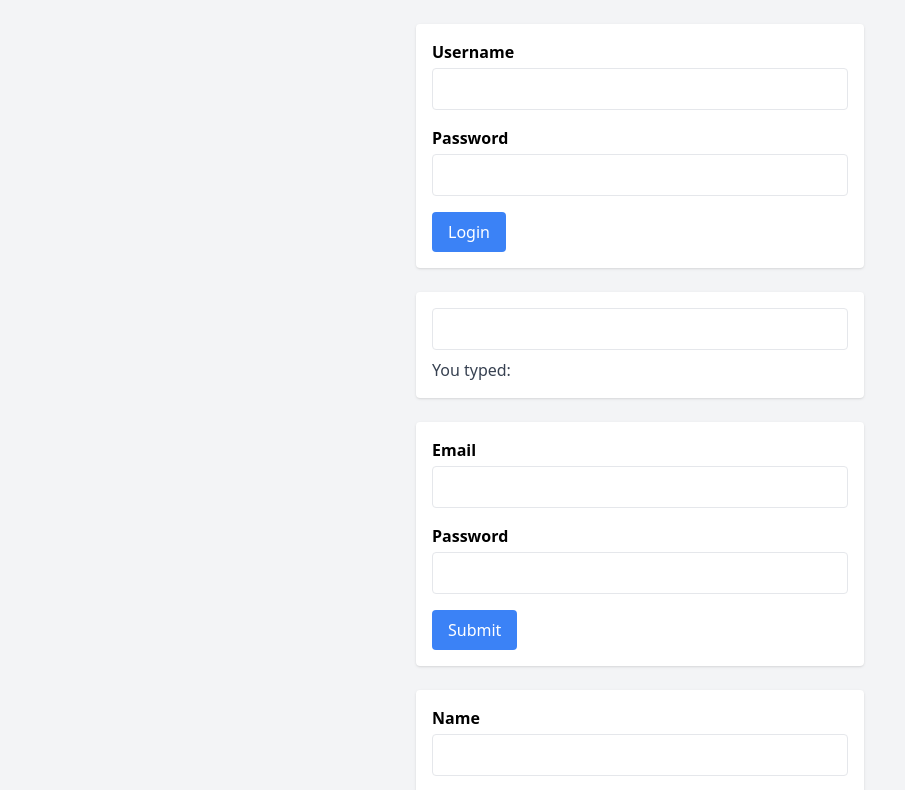
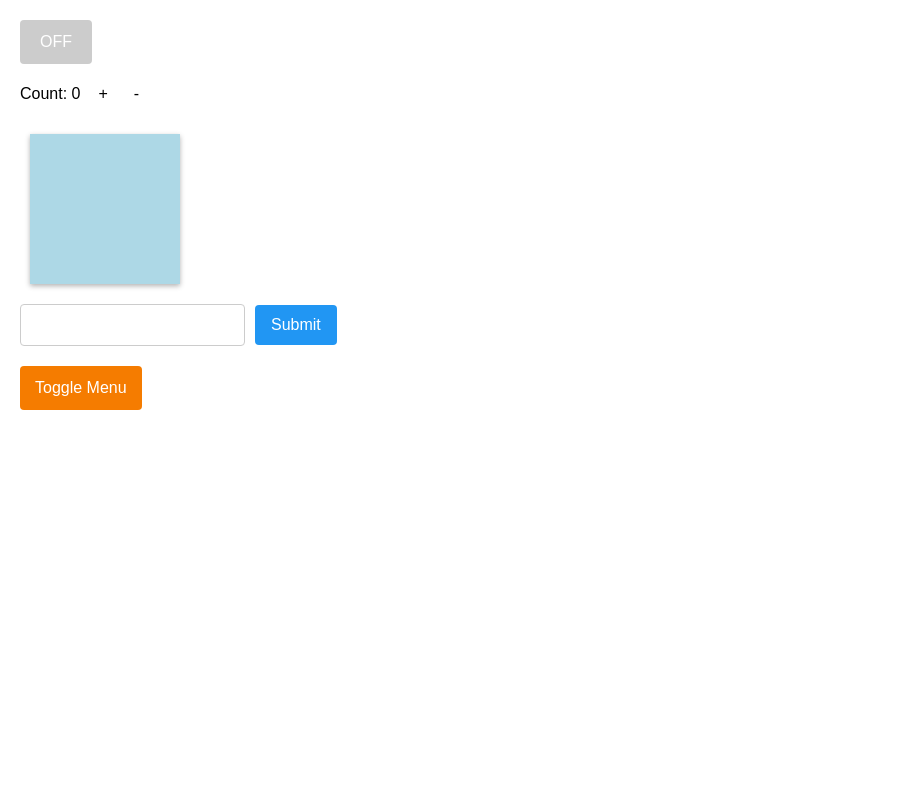
Before and after one commit to Bikaze/Assignement3, a React (Vite) app: page / in a window 1280 px wide. Shown: the top 790 px of the page, without its empty margins (0-905 px from the left). Built offline with nearby package versions, Linux system fonts and the light colour scheme.

Commit message:
updating main.jsx

```diff
--- a/src/main.jsx
+++ b/src/main.jsx
@@ -4,17 +4,17 @@ import "./index.css";
 // import App from './App.jsx'
 // import AppForms from './AppForms.jsx'
 // import AppComponents from './AppComponents.jsx'
-// import AppEvents from './AppEvents.jsx'
+import AppEvents from './AppEvents.jsx'
 import AppSimpleForms from "./AppSimpleForms.jsx";
-// import AppRouting from './AppRouting.jsx'
+import AppRouting from './AppRouting.jsx'
 
 createRoot(document.getElementById("root")).render(
   <StrictMode>
     {/* <App/> */}
     {/* <AppForms /> */}
     {/* <AppComponents /> */}
-    {/* <AppEvents /> */}
-    <AppSimpleForms />
+    <AppEvents />
+    {/* <AppSimpleForms /> */}
     {/* <AppRouting /> */}
   </StrictMode>
 );
```
